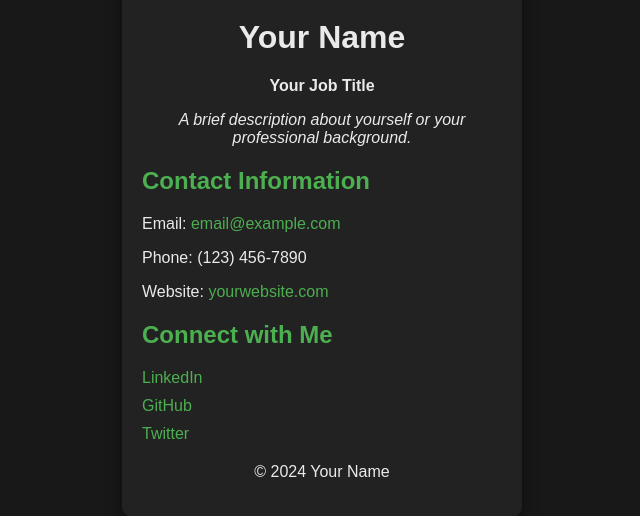
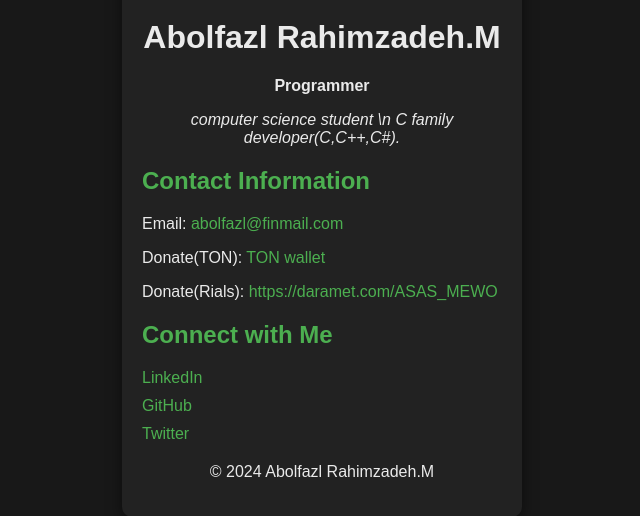
Before and after one commit to Abolfazl-rahimzadeh/Abolfazl-rahimzadeh.github.io, a plain HTML site: page index.html in a window 1280 px wide. Shown: the part 162-678 px from the top of the page, without its empty margins (318-958 px from the left). Drawn offline with Linux system fonts and the light colour scheme.

Commit message:
index.html

```diff
--- a/index.html
+++ b/index.html
@@ -11,16 +11,16 @@
         <div class="vcard">
             <header class="header">
                 <img src="assets/images/profile.jpg" alt="Profile Picture" class="profile-img">
-                <h1>Your Name</h1>
-                <p class="title">Your Job Title</p>
-                <p class="description">A brief description about yourself or your professional background.</p>
+                <h1>Abolfazl Rahimzadeh.M</h1>
+                <p class="title">Programmer</p>
+                <p class="description">computer science student \n C family developer(C,C++,C#).</p>
             </header>
             <main class="main-content">
                 <section class="contact-section">
                     <h2>Contact Information</h2>
-                    <p>Email: <a href="mailto:email@example.com">email@example.com</a></p>
-                    <p>Phone: (123) 456-7890</p>
-                    <p>Website: <a href="https://yourwebsite.com" target="_blank">yourwebsite.com</a></p>
+                    <p>Email: <a href="mailto:abolfazl@finmail.com">abolfazl@finmail.com</a></p>
+                    <p>Donate(TON): <a href="UQCTWXMEMpkO9TnjFqft0R7LnfJiGbZVLeUZw0KMC2bB0AZ9" target="_blank">TON wallet</a></p>
+                    <p>Donate(Rials): <a href="https://daramet.com/ASAS_MEWO" target="_blank">https://daramet.com/ASAS_MEWO</a></p>
                 </section>
                 <section class="social-section">
                     <h2>Connect with Me</h2>
@@ -32,7 +32,7 @@
                 </section>
             </main>
             <footer class="footer">
-                <p>&copy; 2024 Your Name</p>
+                <p>&copy; 2024 Abolfazl Rahimzadeh.M</p>
             </footer>
         </div>
     </div>
```
